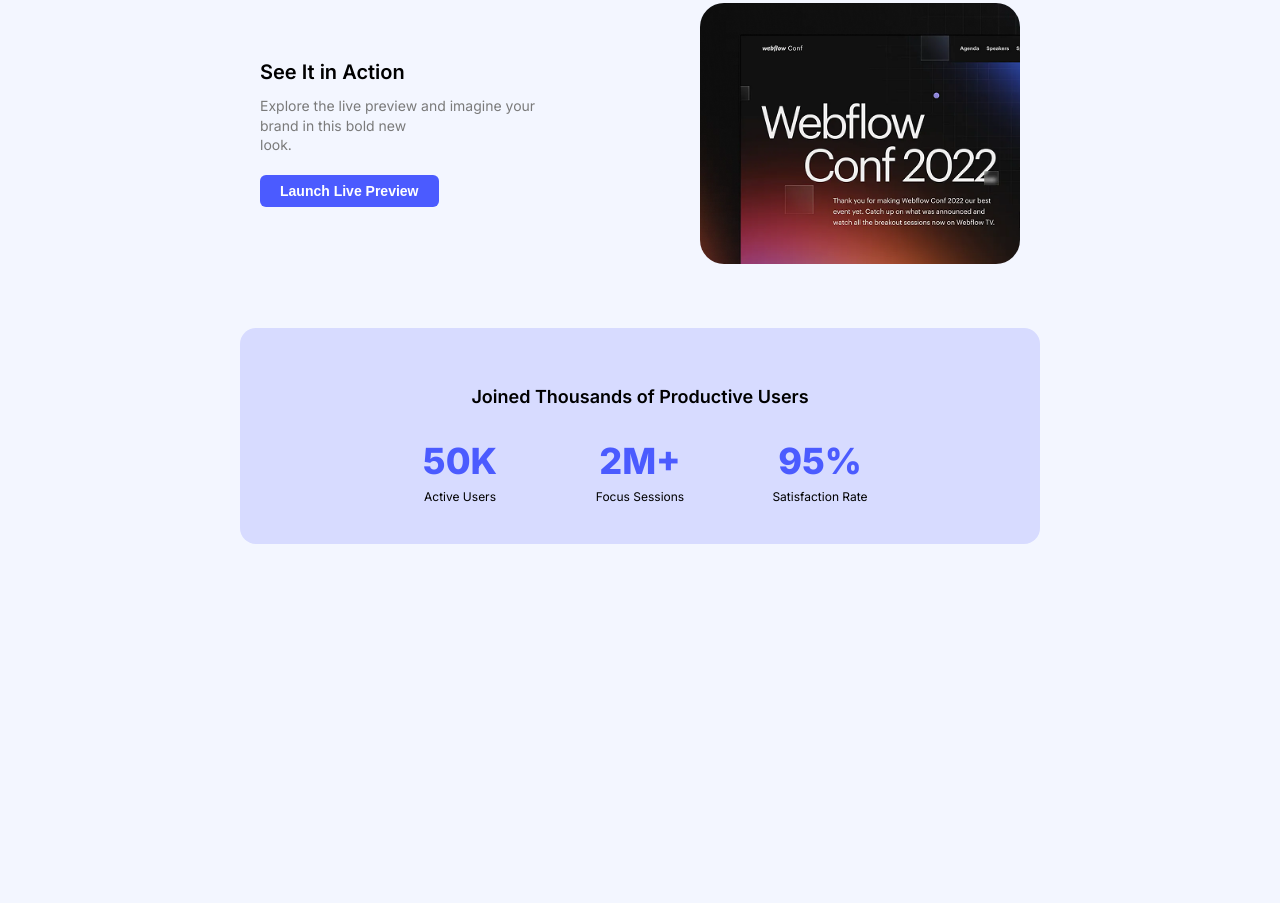
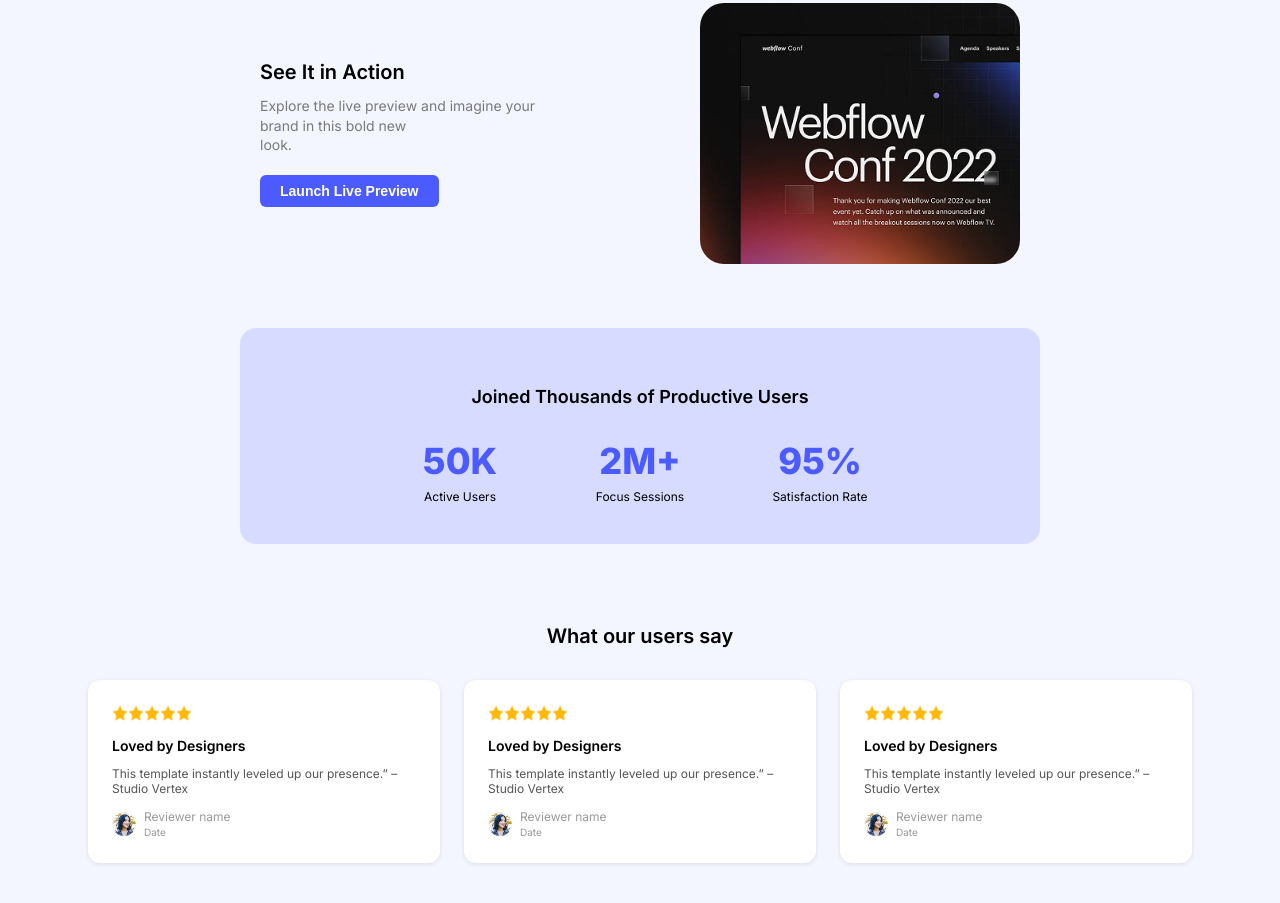
Before and after one commit to tonik007/first-assingment, a plain HTML site: page first.html in a window 1280 px wide. Shown: the part 432-1335 px from the top of the page. Before the commit the page ends 1056 px from the top, so only its background shows below. Drawn offline with Linux system fonts and the light colour scheme.

Commit message:
testmonials commit

```diff
--- a/first.css
+++ b/first.css
@@ -174,3 +174,64 @@
         color: #000;
         margin-top: 6px;
       }
+
+      /* Testimonials Section */
+      .testimonials {
+        padding: 0 24px;
+        margin-bottom: 80px;
+      }
+      .testimonials h3 {
+        font-weight: 600;
+        font-size: 20px;
+        text-align: center;
+        margin-bottom: 32px;
+      }
+      .testimonial-list {
+        display: flex;
+        flex-wrap: wrap;
+        gap: 24px;
+        justify-content: center;
+      }
+      .testimonial {
+        background-color: #fff;
+        border-radius: 12px;
+        padding: 24px;
+        box-shadow: 0 1px 4px rgba(0,0,0,0.1);
+        max-width: 360px;
+        flex: 1 1 320px;
+        display: flex;
+        flex-direction: column;
+        gap: 12px;
+      }
+      .stars {
+        color: #fbbf24;
+        font-size: 18px;
+      }
+      .stars img {
+        width: 16px;
+        height: 16px;
+      }
+      .testimonial-title {
+        font-weight: 600;
+        font-size: 14px;
+      }
+      .testimonial-text {
+        font-weight: 400;
+        font-size: 12px;
+        color: #555;
+        line-height: 1.3;
+      }
+      .reviewer {
+        display: flex;
+        align-items: center;
+        gap: 8px;
+        font-size: 12px;
+        color: #999;
+        margin-top: auto;
+      }
+      .reviewer img {
+        width: 24px;
+        height: 24px;
+        border-radius: 50%;
+        object-fit: cover;
+      }
--- a/first.html
+++ b/first.html
@@ -45,5 +45,44 @@
         </div>
       </div>
     </section>
+
+    <section class="testimonials">
+      <h3>What our users say</h3>
+      <div class="testimonial-list">
+        <article class="testimonial">
+          <div class="stars" aria-label="5 stars rating">
+            <img src="assests/icon-star.png" alt="Star" /><img src="assests/icon-star.png" alt="Star" /><img src="assests/icon-star.png" alt="Star" /><img src="assests/icon-star.png" alt="Star" /><img src="assests/icon-star.png" alt="Star" />
+          </div>
+          <div class="testimonial-title">Loved by Designers</div>
+          <div class="testimonial-text">This template instantly leveled up our presence.” – Studio Vertex</div>
+          <div class="reviewer">
+            <img src="assests/avatar.png" alt="Reviewer avatar image" />
+            <div>Reviewer name<br /><small>Date</small></div>
+          </div>
+        </article>
+        <article class="testimonial">
+          <div class="stars" aria-label="4.5 stars rating">
+            <img src="assests/icon-star.png" alt="Star" /><img src="assests/icon-star.png" alt="Star" /><img src="assests/icon-star.png" alt="Star" /><img src="assests/icon-star.png" alt="Star" /><img src="assests/icon-star.png" alt="Star" />
+          </div>
+          <div class="testimonial-title">Loved by Designers</div>
+          <div class="testimonial-text">This template instantly leveled up our presence.” – Studio Vertex</div>
+          <div class="reviewer">
+            <img src="assests/avatar.png" alt="Reviewer avatar image" />
+            <div>Reviewer name<br /><small>Date</small></div>
+          </div>
+        </article>
+        <article class="testimonial">
+          <div class="stars" aria-label="5 stars rating">
+            <img src="assests/icon-star.png" alt="Star" /><img src="assests/icon-star.png" alt="Star" /><img src="assests/icon-star.png" alt="Star" /><img src="assests/icon-star.png" alt="Star" /><img src="assests/icon-star.png" alt="Star" />
+          </div>
+          <div class="testimonial-title">Loved by Designers</div>
+          <div class="testimonial-text">This template instantly leveled up our presence.” – Studio Vertex</div>
+          <div class="reviewer">
+            <img src="assests/avatar.png" alt="Reviewer avatar image" />
+            <div>Reviewer name<br /><small>Date</small></div>
+          </div>
+        </article>
+      </div>
+    </section>
 </body>
 </html>
```
